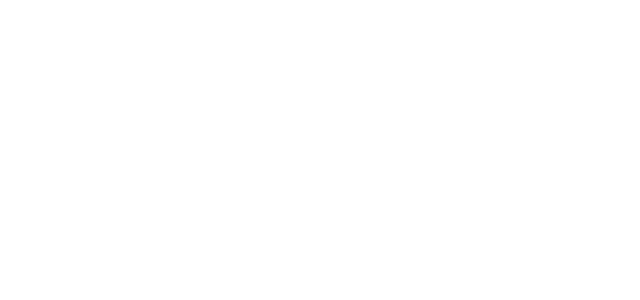
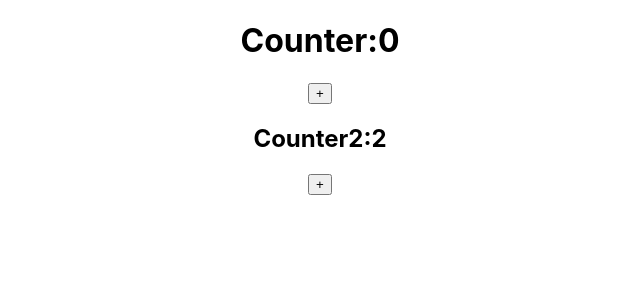
Before and after one commit to gauravrathod802/React1, a React (Create React App) app in the folder my-first-app/: page /use-effect3 in a window 1280 px wide. Before the commit this address had no page. Shown: the top 300 px of the page, without its empty margins (320-960 px from the left). Built offline with nearby package versions, Linux system fonts and the light colour scheme.

Commit message:
UseEffect3

```diff
--- a/my-first-app/src/App.jsx
+++ b/my-first-app/src/App.jsx
@@ -7,6 +7,8 @@
 import UseState from './Components/27-10-Hooks/UseState';
 import UseEffect from './Components/31-10-UseEffectHook/UseEffect';
 import UseEffectTypeTwo from './Components/31-10-UseEffectHook/UseEffectTypeTwo';
+import UseEffectTypeThree from './Components/31-10-UseEffectHook/UseEffectTypeThree';
+
 function App() {
     return(
 
@@ -18,6 +20,7 @@
                 <Route path='/use-state' element={<UseState />}/>
                 <Route path='/use-effect' element={<UseEffect/>}/>
                 <Route path='/use-effect2' element={<UseEffectTypeTwo />}/>
+                <Route path='/use-effect3' element={<UseEffectTypeThree/>}/>
             </Routes>
 
         </div>
--- /dev/null
+++ b/my-first-app/src/Components/31-10-UseEffectHook/UseEffectTypeThree.jsx
@@ -0,0 +1,31 @@
+import { useEffect, useState } from "react";
+
+
+function UseEffectThree(){
+    const[counter,setCounter]=useState(0);
+    const[counter2,setCounter2]=useState(2);
+    function increment(){
+        setCounter((preValue)=> preValue+1);
+    }
+    function incrementCounter2(){
+        setCounter2((preValue)=>preValue+2);
+    }
+    useEffect(()=>{
+        //It will execute the code on first time of render and whenever state changes whichever state is passed in. in below code i have passed counter and it will change its state whenever counter is changed.
+        console.log("UseEffect Type three");
+    },[counter])
+    // useEffect(()=>{
+    //     console.log("UseEffect Type three");
+    // },[counter2])
+
+return(
+    <div>
+        <h1>Counter:{counter}</h1>
+        <button onClick={increment}>+</button>
+        <h2>Counter2:{counter2}</h2>
+        <button onClick={incrementCounter2}>+</button>
+    </div>
+)
+
+}
+export default UseEffectThree;
```
